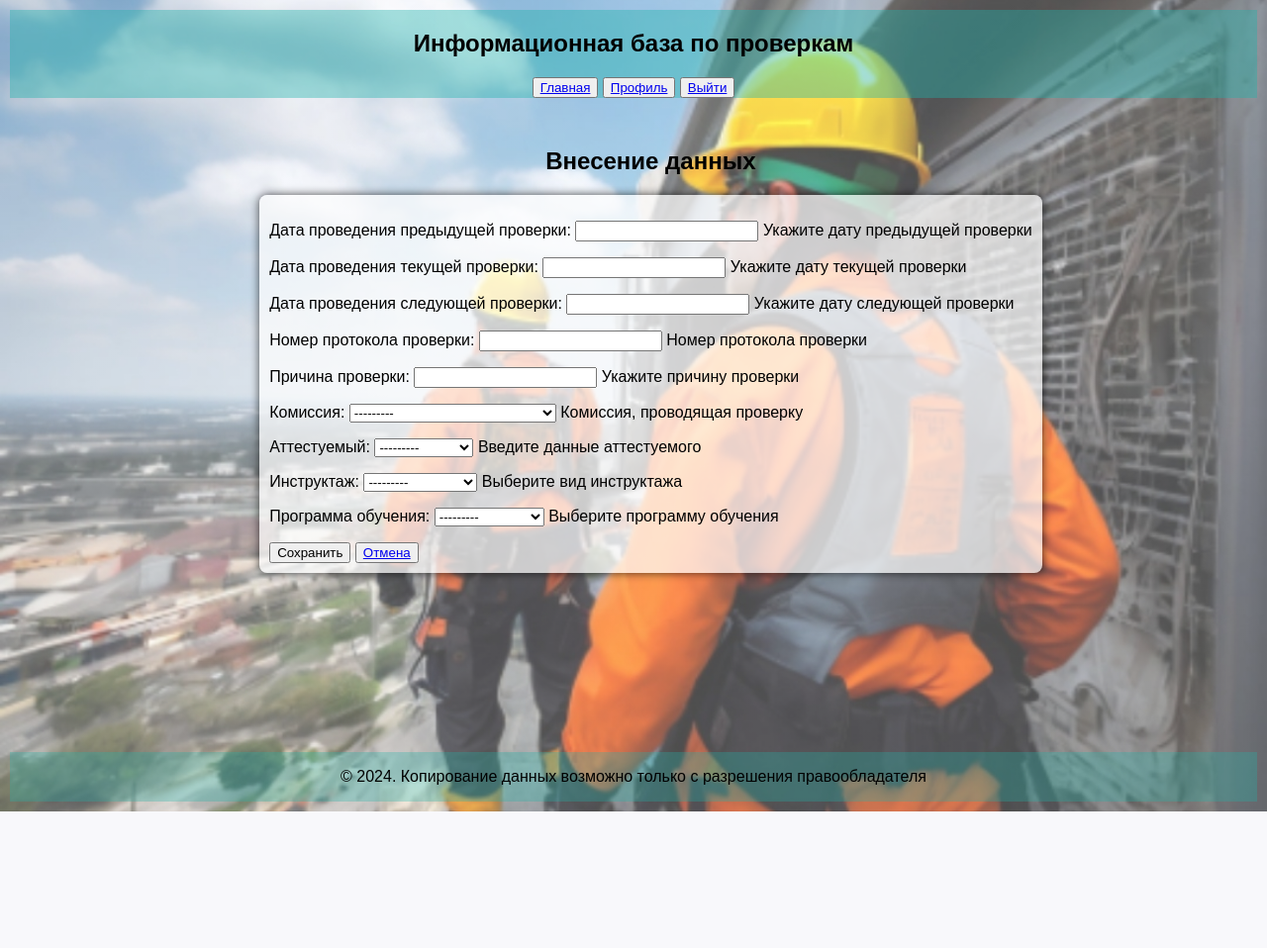
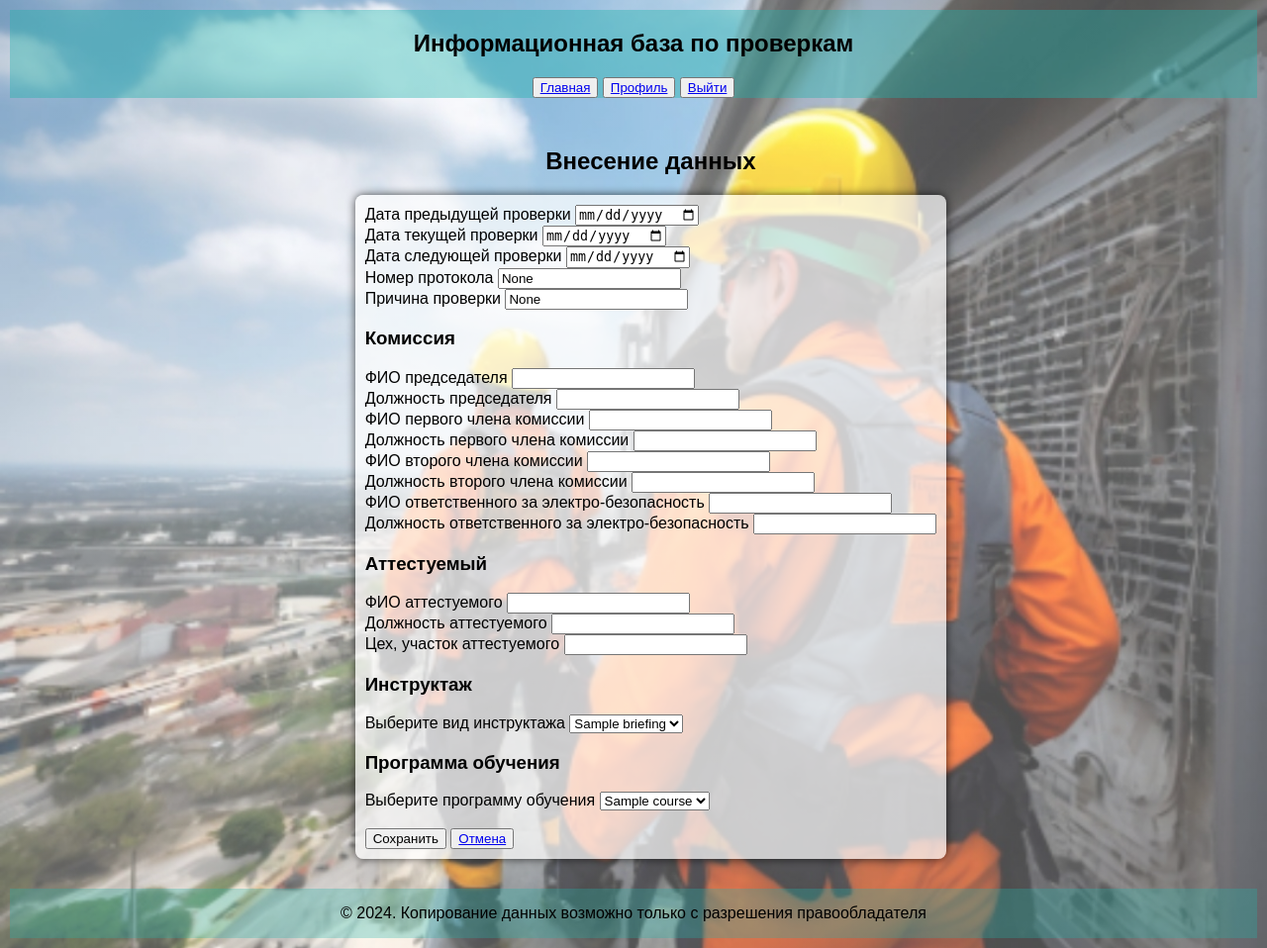
Before and after one commit to Artyom-Serov/Industrial_Safety, a Django app: page /create/ in a window 1280 px wide. Shown: the whole page at 99% size. Before the commit the page ends 820 px from the top, so only its background shows below. Run offline with Django 5.2, Linux system fonts and the light colour scheme; a user stored in the database is signed in; tables that the repository leaves empty hold one stand-in row (values such as "Sample post").

Commit message:
Изменения в полях для внесения данных о проверке

```diff
--- a/frontend/templates/facility/examination_form.html
+++ b/frontend/templates/facility/examination_form.html
@@ -1,18 +1,103 @@
 {% extends "base.html" %}
 
 {% block content %}
-<h2 align="center">Внесение данных</h2>
+<h2 align="center">{% if examination.pk %}Редактирование данных{% else %}Внесение данных{% endif %}</h2>
 <div class="container">
   <div class="item">
     <form method="post">
       {% csrf_token %}
-        {{ form.as_p }}
-        <button type="submit">Сохранить
-        </button>
+      <div class="form-group">
+        <label for="previous_check_date">Дата предыдущей проверки</label>
+        <input type="date" id="previous_check_date" name="previous_check_date" class="form-control" value="{{ form.previous_check_date.value }}">
+      </div>
+      <div class="form-group">
+        <label for="current_check_date">Дата текущей проверки</label>
+        <input type="date" id="current_check_date" name="current_check_date" class="form-control" value="{{ form.current_check_date.value }}">
+      </div>
+      <div class="form-group">
+        <label for="next_check_date">Дата следующей проверки</label>
+        <input type="date" id="next_check_date" name="next_check_date" class="form-control" value="{{ form.next_check_date.value }}">
+      </div>
+      <div class="form-group">
+        <label for="protocol_number">Номер протокола</label>
+        <input type="text" id="protocol_number" name="protocol_number" class="form-control" value="{{ form.protocol_number.value }}">
+      </div>
+      <div class="form-group">
+        <label for="reason">Причина проверки</label>
+        <input type="text" id="reason" name="reason" class="form-control" value="{{ form.reason.value }}">
+      </div>
+
+      <h3>Комиссия</h3>
+      <div class="form-group">
+        <label for="chairman_full_name">ФИО председателя</label>
+        <input type="text" id="chairman_full_name" name="chairman_full_name" class="form-control" value="{{ form.chairman_full_name.value }}">
+      </div>
+      <div class="form-group">
+        <label for="chairman_position">Должность председателя</label>
+        <input type="text" id="chairman_position" name="chairman_position" class="form-control" value="{{ form.chairman_position.value }}">
+      </div>
+      <div class="form-group">
+        <label for="member1_full_name">ФИО первого члена комиссии</label>
+        <input type="text" id="member1_full_name" name="member1_full_name" class="form-control" value="{{ form.member1_full_name.value }}">
+      </div>
+      <div class="form-group">
+        <label for="member1_position">Должность первого члена комиссии</label>
+        <input type="text" id="member1_position" name="member1_position" class="form-control" value="{{ form.member1_position.value }}">
+      </div>
+      <div class="form-group">
+        <label for="member2_full_name">ФИО второго члена комиссии</label>
+        <input type="text" id="member2_full_name" name="member2_full_name" class="form-control" value="{{ form.member2_full_name.value }}">
+      </div>
+      <div class="form-group">
+        <label for="member2_position">Должность второго члена комиссии</label>
+        <input type="text" id="member2_position" name="member2_position" class="form-control" value="{{ form.member2_position.value }}">
+      </div>
+      <div class="form-group">
+        <label for="safety_officer_full_name">ФИО ответственного за электро-безопасность</label>
+        <input type="text" id="safety_officer_full_name" name="safety_officer_full_name" class="form-control" value="{{ form.safety_officer_full_name.value }}">
+      </div>
+      <div class="form-group">
+        <label for="safety_officer_position">Должность ответственного за электро-безопасность</label>
+        <input type="text" id="safety_officer_position" name="safety_officer_position" class="form-control" value="{{ form.safety_officer_position.value }}">
+      </div>
+
+      <h3>Аттестуемый</h3>
+      <div class="form-group">
+        <label for="full_name">ФИО аттестуемого</label>
+        <input type="text" id="full_name" name="full_name" class="form-control" value="{{ form.full_name.value }}">
+      </div>
+      <div class="form-group">
+        <label for="position">Должность аттестуемого</label>
+        <input type="text" id="position" name="position" class="form-control" value="{{ form.position.value }}">
+      </div>
+      <div class="form-group">
+        <label for="brigade">Цех, участок аттестуемого</label>
+        <input type="text" id="brigade" name="brigade" class="form-control" value="{{ form.brigade.value }}">
+      </div>
+
+      <h3>Инструктаж</h3>
+      <div class="form-group">
+        <label for="briefing">Выберите вид инструктажа</label>
+        <select id="briefing" name="briefing" class="form-control">
+          {% for briefing in briefings %}
+          <option value="{{ briefing.id }}" {% if form.briefing.value == briefing.id %}selected{% endif %}>{{ briefing.name }}</option>
+          {% endfor %}
+        </select>
+      </div>
+
+      <h3>Программа обучения</h3>
+      <div class="form-group">
+        <label for="course">Выберите программу обучения</label>
+        <select id="course" name="course" class="form-control">
+          {% for course in courses %}
+          <option value="{{ course.id }}" {% if form.course.value == course.id %}selected{% endif %}>{{ course.course_name }}</option>
+          {% endfor %}
+        </select>
+      </div>
+      <br>
+      <button type="submit">Сохранить</button>
       <button>
-          <a href="{% url 'facility:index' %}">
-            Отмена
-          </a>
+        <a href="{% url 'facility:index' %}">Отмена</a>
       </button>
     </form>
   </div>
```
Lines whose indentation alone changed are shown as unchanged.
